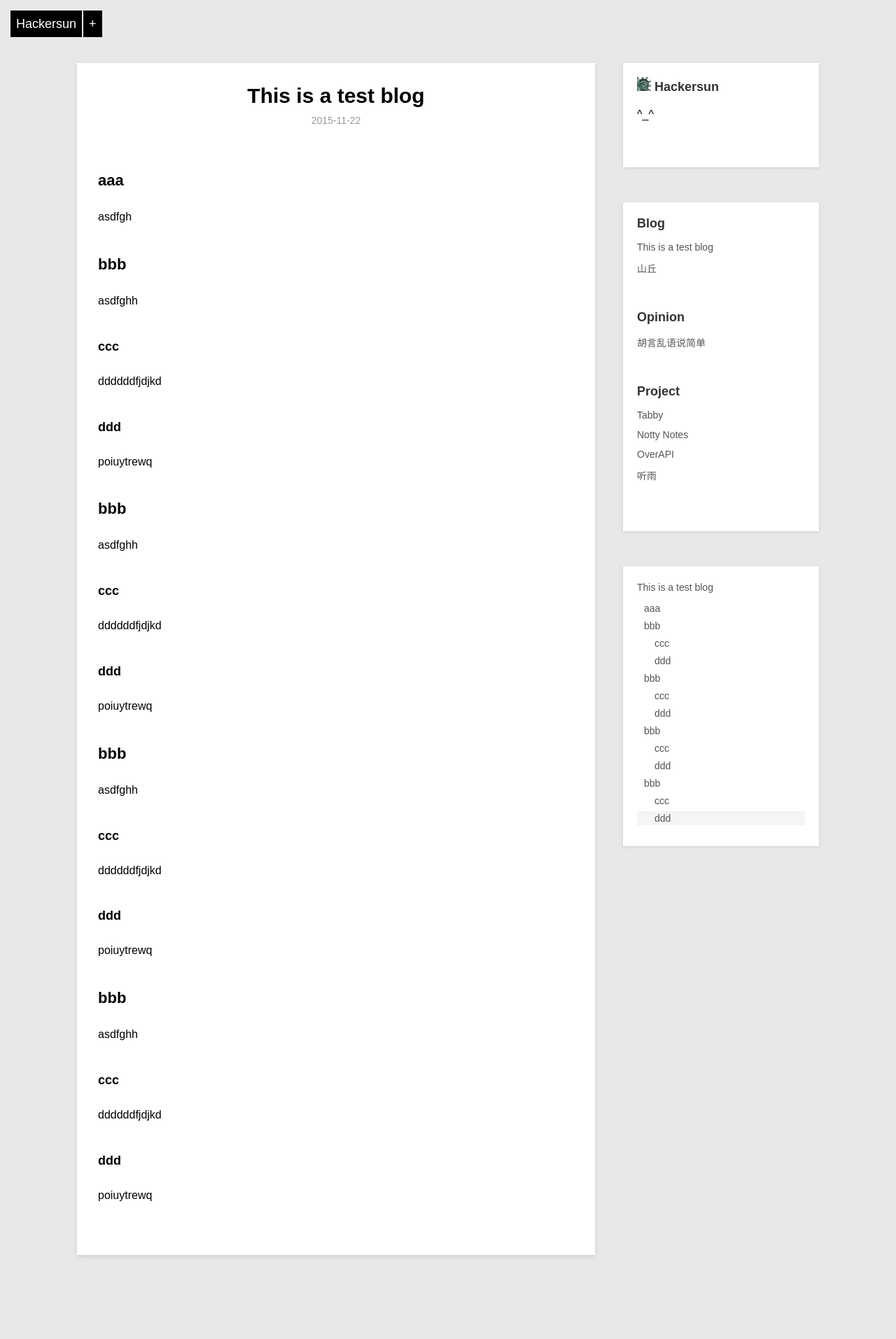
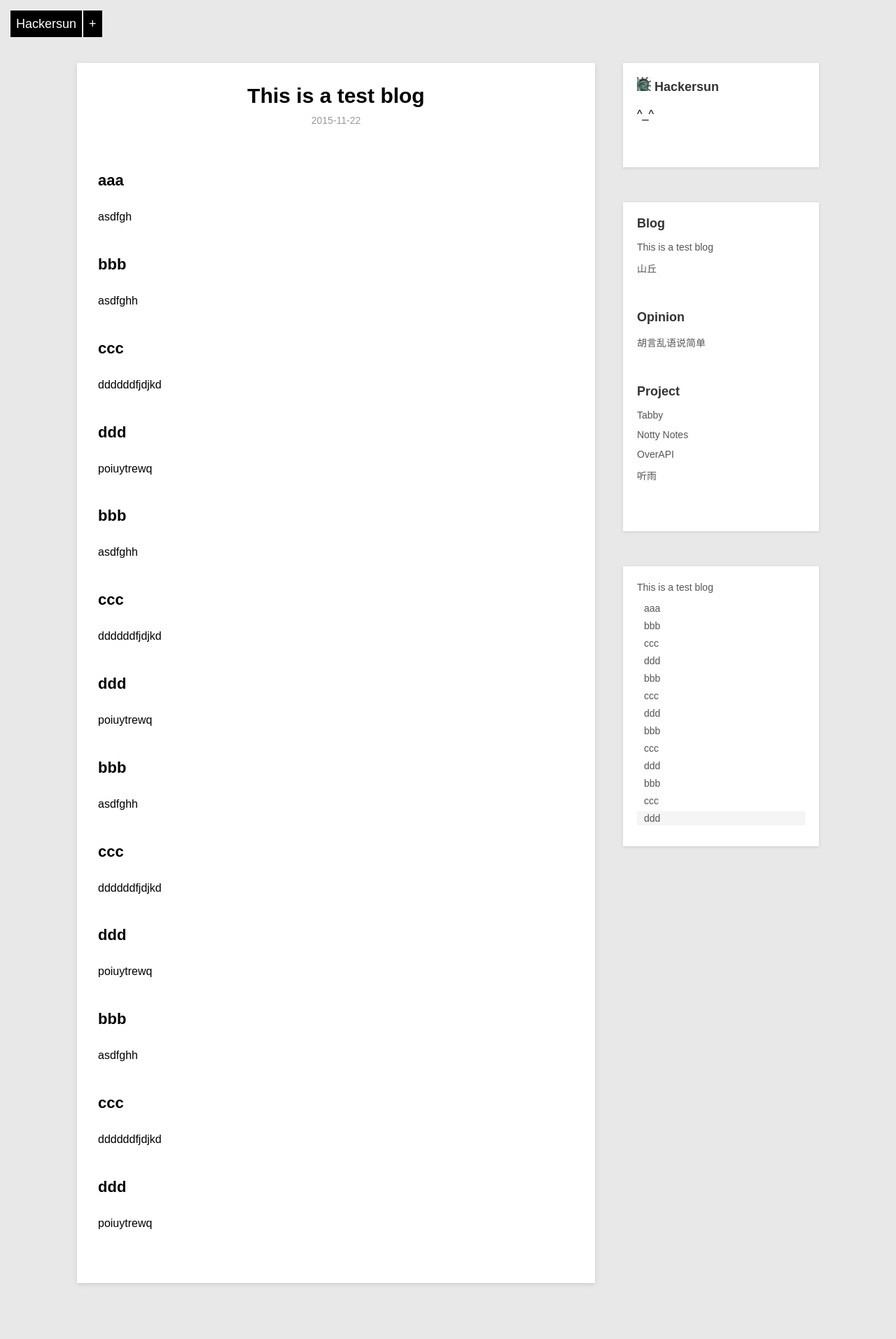
Before and after one commit to hackersun/hackersun.github.io, a Jekyll site: the page built from _posts/blog/2015-11-22-testblog.md, in a window 1280 px wide. Shown: the whole page at 70% size. Built offline with Jekyll 4.4.1, drawn with Linux system fonts in a browser that asks for light colours; Markdown is read by kramdown in place of the engine named in the settings; before the commit the page ends 1873 px from its top, so only the background shows below that.

```diff
--- a/_posts/blog/2015-11-22-testblog.md
+++ b/_posts/blog/2015-11-22-testblog.md
@@ -11,35 +11,35 @@ asdfgh
 ## bbb
 asdfghh
 
-### ccc
+## ccc
 ddddddfjdjkd
 
-### ddd
+## ddd
 poiuytrewq
 
 ## bbb
 asdfghh
 
-### ccc
+## ccc
 ddddddfjdjkd
 
-### ddd
+## ddd
 poiuytrewq
 
 ## bbb
 asdfghh
 
-### ccc
+## ccc
 ddddddfjdjkd
 
-### ddd
+## ddd
 poiuytrewq
 
 ## bbb
 asdfghh
 
-### ccc
+## ccc
 ddddddfjdjkd
 
-### ddd
+## ddd
 poiuytrewq
```
